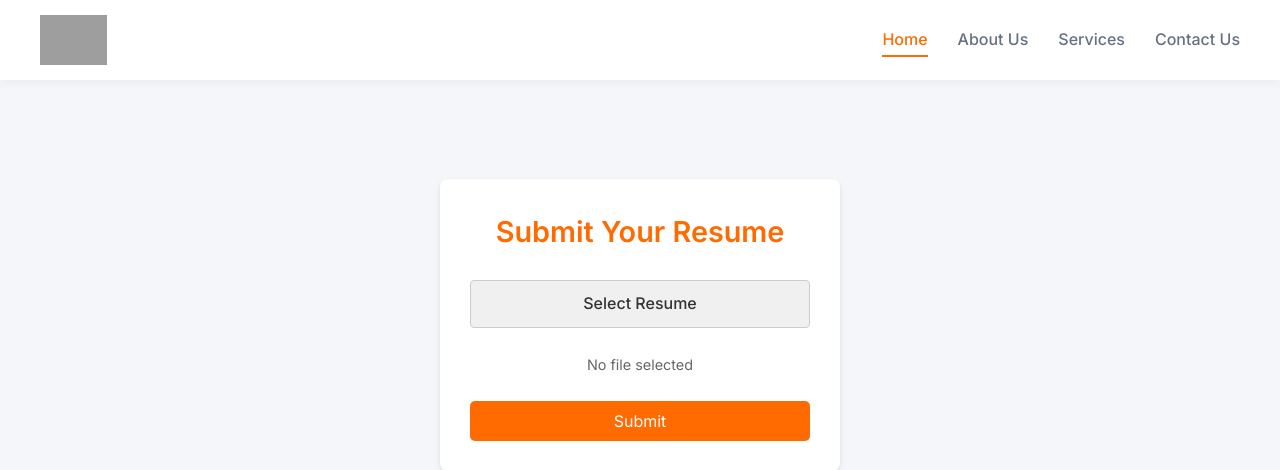
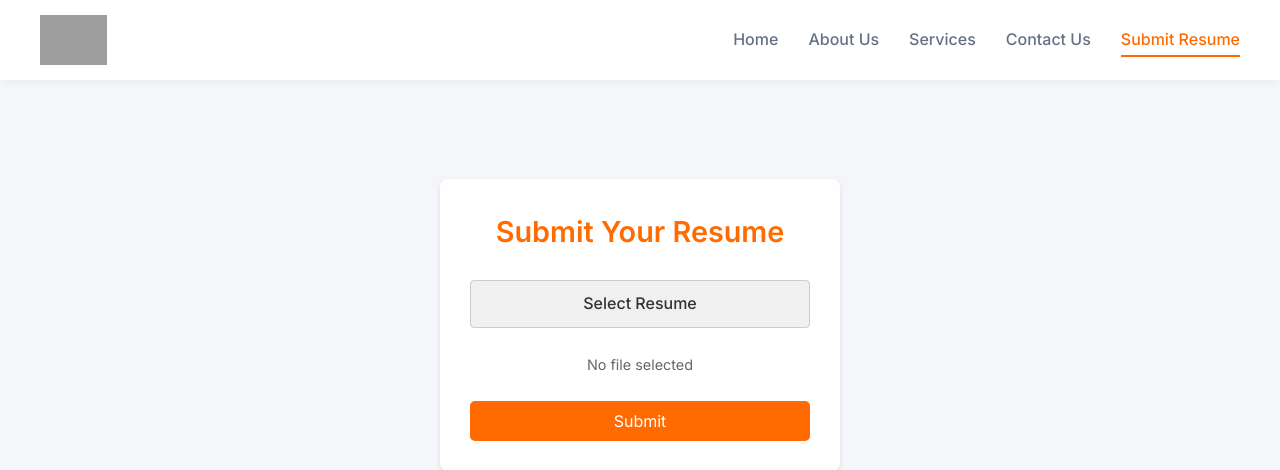
Before and after one commit to ommakvana/Resume_parsering, a Flask app: template templates/upload.html in a window 1280 px wide. Shown: the top 470 px of the page. Run offline with Flask 3, Linux system fonts and the light colour scheme; the template is opened without the code that fills it, so the values that code supplies are empty; grey boxes are pictures that could not be loaded.

```diff
--- a/templates/upload.html
+++ b/templates/upload.html
@@ -20,7 +20,6 @@
             color: #333;
             line-height: 1.6;
             min-height: 100vh;
-            /* padding-top: 100px; */
             padding-bottom: 150px;
             display: flex;
             justify-content: center;
@@ -242,12 +241,8 @@
                 margin: 20px;
                 padding: 20px;
             }
-            h1 {
-                font-size: 1.5em;
-            }
-            button {
-                width: 100%;
-            }
+            h1 { font-size: 1.5em; }
+            button { width: 100%; }
         }
     </style>
 </head>
@@ -257,10 +252,11 @@
             <img src="https://www.logbinary.com/images/logo.png" alt="LogBinary Logo" class="logo">
             <nav>
                 <ul>
-                    <li><a href="https://www.logbinary.com/" class="active">Home</a></li>
-                    <li><a href="https://www.logbinary.com/#about">About Us</a></li>
-                    <li><a href="https://www.logbinary.com/#services">Services</a></li>
-                    <li><a href="https://www.logbinary.com/#contact">Contact Us</a></li>
+                    <li><a href="https://www.logbinary.com/">Home</a></li>
+                    <li><a href="https://www.logbinary.com/about-us">About Us</a></li>
+                    <li><a href="https://www.logbinary.com/services">Services</a></li>
+                    <li><a href="https://www.logbinary.com/contact-us">Contact Us</a></li>
+                    <li><a href="#" class="active">Submit Resume</a></li>
                 </ul>
             </nav>
         </div>
```
